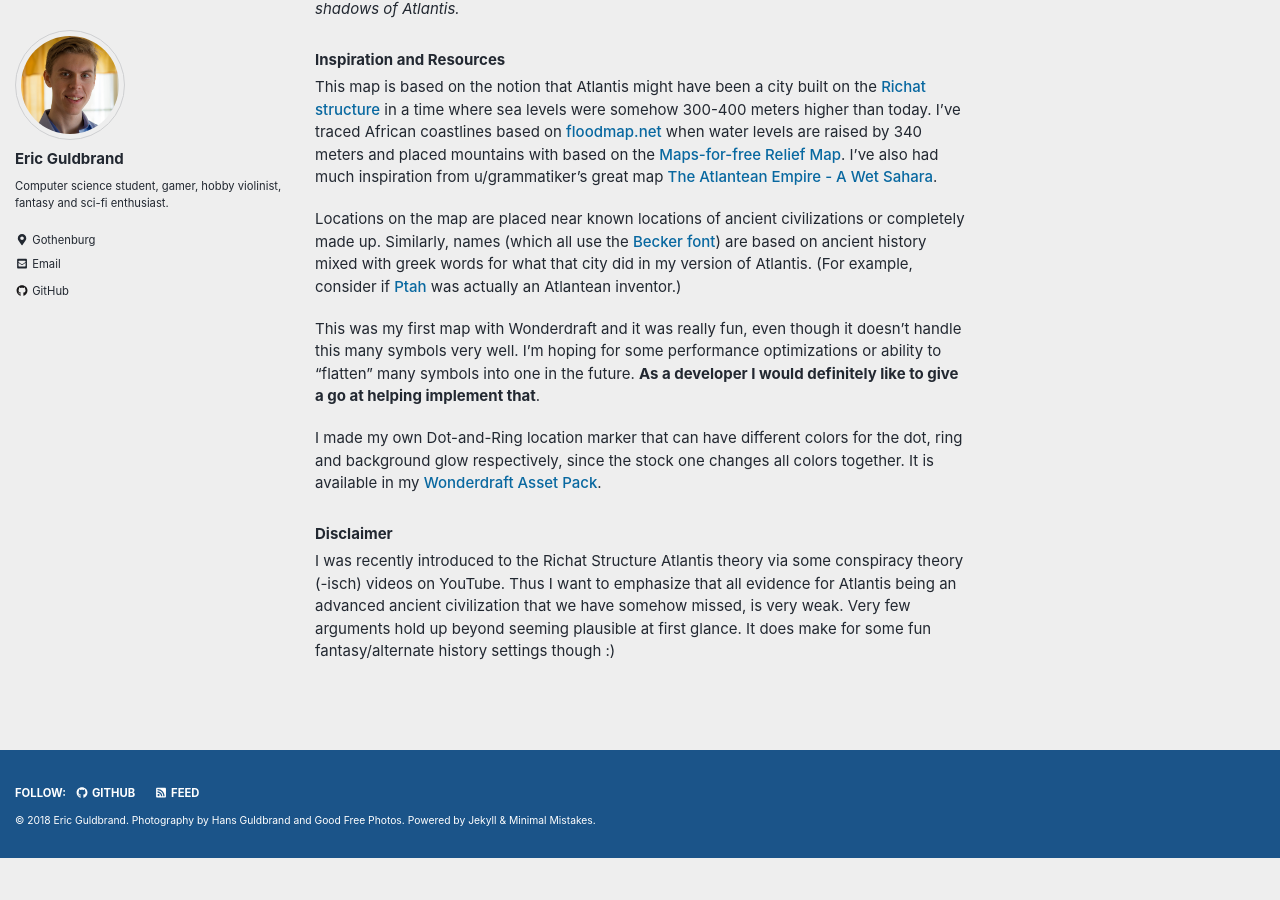
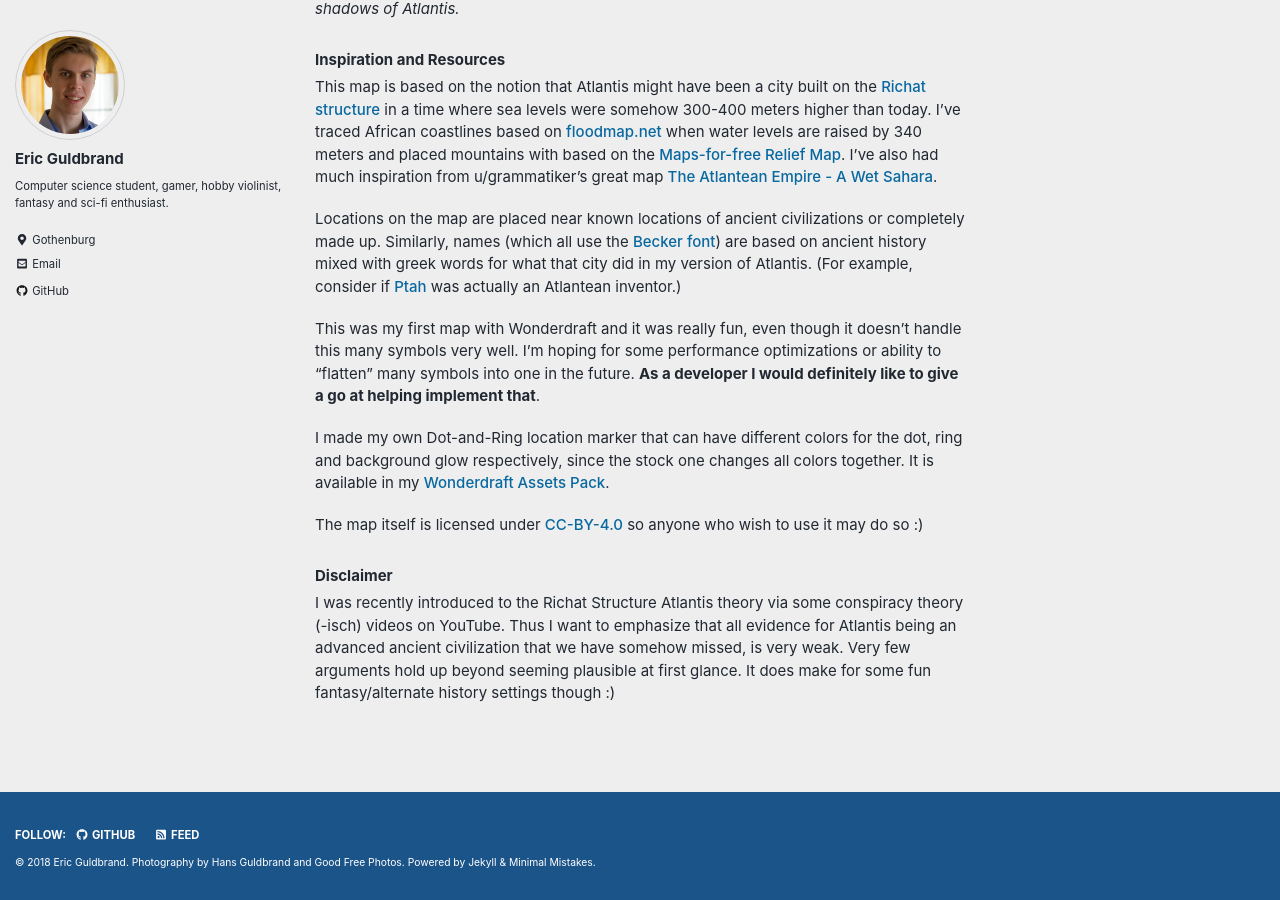
Before and after one commit to ecen/ecen.github.io, a Jekyll site: the page built from _pages/wonderdraft.md, in a window 1280 px wide and 900 px high, scrolled down 1235 px. Built offline with Jekyll 4.4.1, drawn with Linux system fonts in a browser that asks for light colours; nearby versions of some CDN libraries; before the commit the page ends 2093 px from its top, so only the background shows below that.

Commit message:
Minor changes.

```diff
--- a/_pages/wonderdraft.md
+++ b/_pages/wonderdraft.md
@@ -32,7 +32,9 @@ Locations on the map are placed near known locations of ancient civilizations or
 
 This was my first map with Wonderdraft and it was really fun, even though it doesn't handle this many symbols very well. I'm hoping for some performance optimizations or ability to "flatten" many symbols into one in the future. **As a developer I would definitely like to give a go at helping implement that**.
 
-I made my own Dot-and-Ring location marker that can have different colors for the dot, ring and background glow respectively, since the stock one changes all colors together. It is available in my [Wonderdraft Asset Pack](/assets/docs/ecen_wonderdraft_assets.zip).
+I made my own Dot-and-Ring location marker that can have different colors for the dot, ring and background glow respectively, since the stock one changes all colors together. It is available in my [Wonderdraft Assets Pack](/assets/docs/ecen_wonderdraft_assets.zip).
+
+The map itself is licensed under [CC-BY-4.0](https://creativecommons.org/licenses/by/4.0/) so anyone who wish to use it may do so :)
 
 ### Disclaimer
 I was recently introduced to the Richat Structure Atlantis theory via some conspiracy theory (-isch) videos on YouTube. Thus I want to emphasize that all evidence for Atlantis being an advanced ancient civilization that we have somehow missed, is very weak. Very few arguments hold up beyond seeming plausible at first glance. It does make for some fun fantasy/alternate history settings though :)
```
